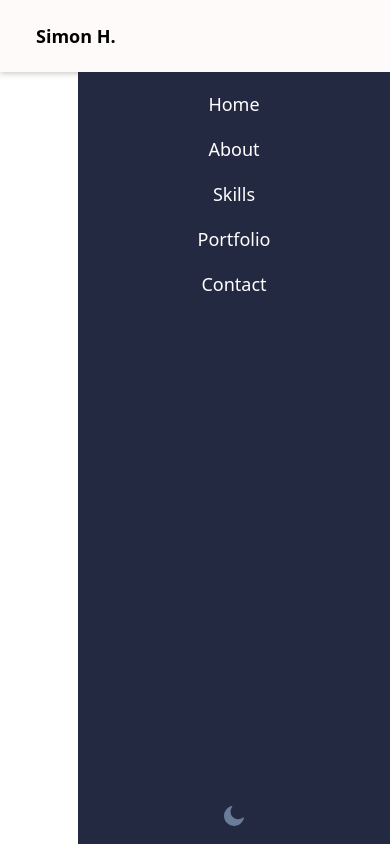
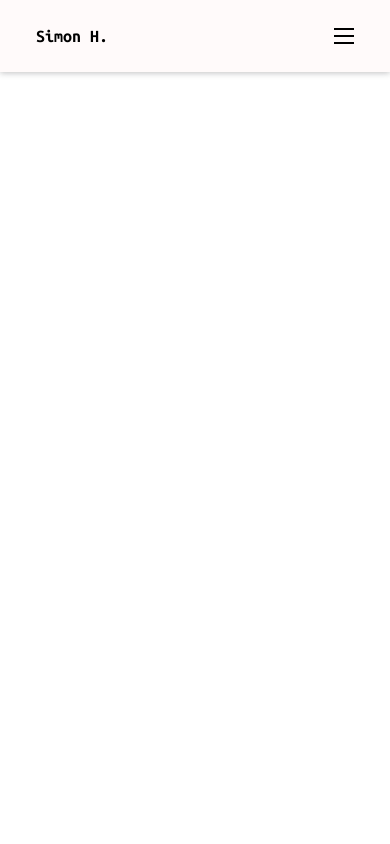
Before and after one commit to simonhernandez/react-portfolio, a React (Vite) app: page / in a window 390 px wide. Built offline with nearby package versions, Linux system fonts and the light colour scheme.

Commit message:
feat: mobile menu

```diff
--- a/src/App.jsx
+++ b/src/App.jsx
@@ -5,10 +5,9 @@ import { Header, Footer } from "./components";
 import { Home } from "./pages";
 
 function App() {
-  const [count, setCount] = useState(0);
 
   return (
-    <div className="App">
+    <div className="font-ubuntu_mono">
       <Header />
 
       <Home />
--- a/src/components/Navbar.jsx
+++ b/src/components/Navbar.jsx
@@ -14,7 +14,7 @@ const Navbar = () => {
       </a>
 
       <div
-        className={`fixed md:hidden top-16 right-0 bottom-0 w-4/5 bg-dark text-white p-4 transition-all flex flex-col justify-between items-center`}
+        className={`fixed ss:hidden top-16 ${toggle ? 'right-0' : 'right-[-80%]'} bottom-0 w-4/5 bg-dark text-white p-4 transition-all duartion-500 flex flex-col justify-between items-center`}
       >
         <ul>
           {navLinks.map((navlink, index) => {
@@ -36,11 +36,14 @@ const Navbar = () => {
         </button>
       </div>
 
-      <div className="hidden md:flex justify-between">
+      <div className="hidden ss:flex justify-between">
         <ul className="flex gap-8 mr-8 pr-8 border-r-2 border-primary">
           {navLinks.map((navlink) => {
             return (
-              <li key={navlink.id} className={`${typography.text_sm} font-bold border-b-2 border-transparent hover:border-primary transition-colors`}>
+              <li
+                key={navlink.id}
+                className={`${typography.text_sm} font-bold border-b-2 border-transparent hover:border-primary transition-colors`}
+              >
                 <a href={`#${navlink.id}`}>{navlink.title}</a>
               </li>
             );
@@ -52,6 +55,11 @@ const Navbar = () => {
         </button>
       </div>
 
+      <button className={`toggle-btn ${toggle ? 'toggle' : ''} block ss:hidden`} onClick={() => setToggle((prev) => !prev)}>
+        <div></div>
+        <div></div>
+        <div></div>
+      </button>
     </nav>
   );
 };
--- a/src/index.css
+++ b/src/index.css
@@ -89,3 +89,35 @@ a{
   text-decoration: none;
   color: inherit;
 }
+
+
+/* Toggle Button */
+
+.toggle-btn {
+  display: flex;
+  flex-direction: column;
+  justify-content: center;
+  gap: 5px;
+  height: 20px;
+  width: 20px;
+}
+
+.toggle-btn > div {
+  width: 100%;
+  height: 2px;
+  background-color: #000;
+  transform-origin: left;
+  transition: all .25s;
+}
+
+.toggle-btn.toggle > div:first-of-type{
+  transform: rotate(45deg);
+}
+
+.toggle-btn.toggle > div:last-of-type{
+  transform: rotate(-45deg);
+}
+
+.toggle-btn.toggle > div:nth-child(2){
+  opacity: 0;
+}
```
